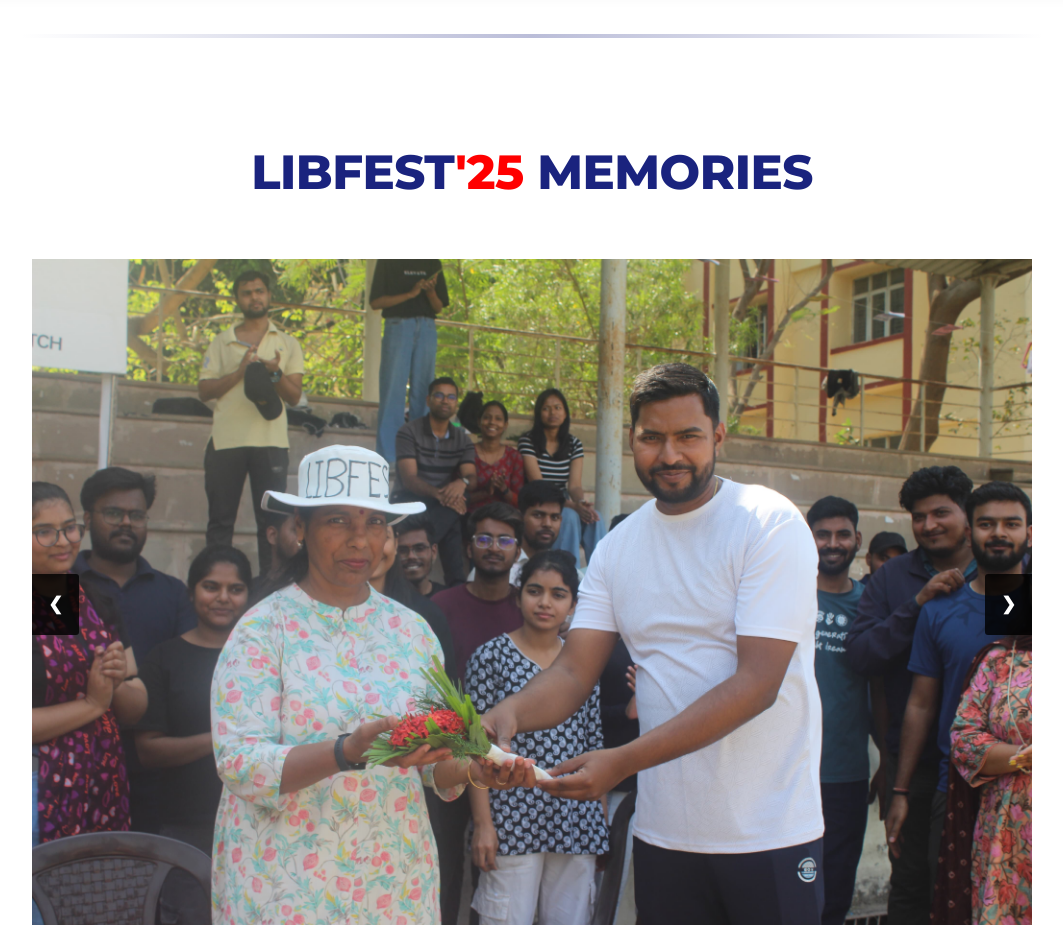
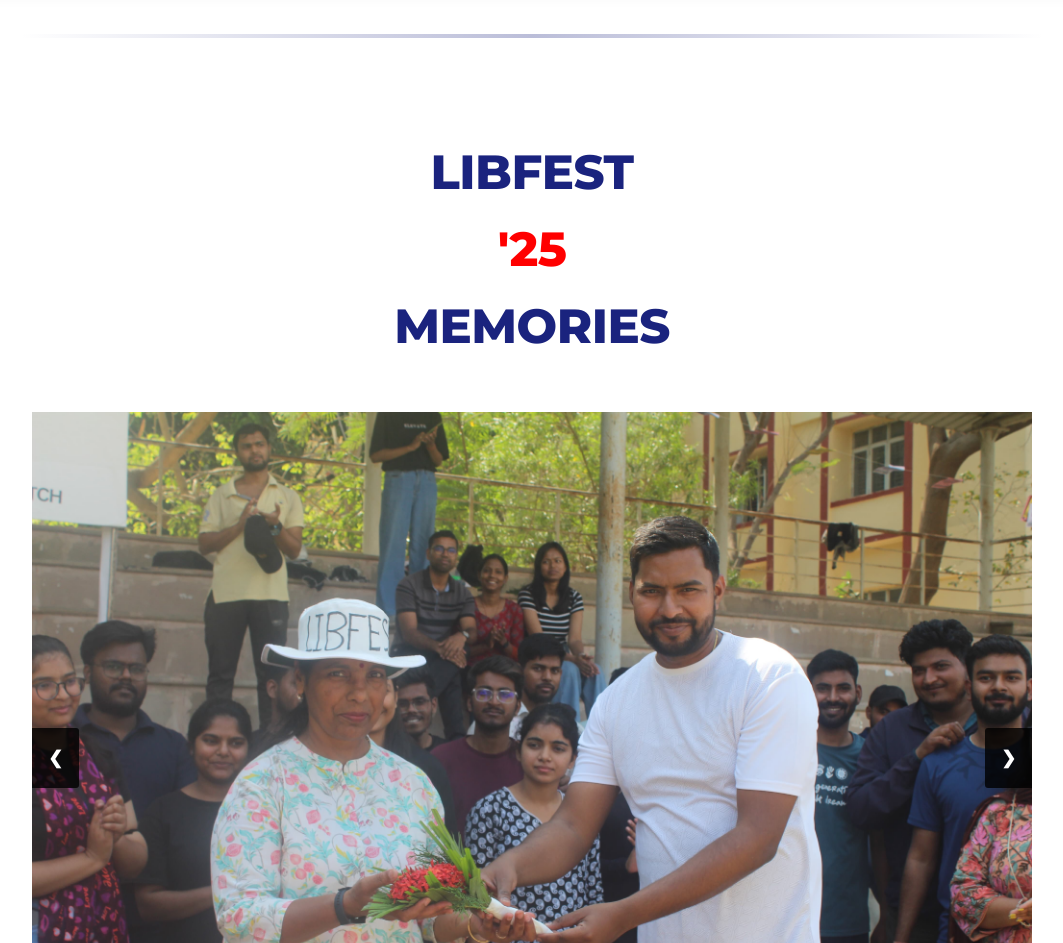
Before and after one commit to ishubham1312/libfest25, a plain HTML site: page index.html in a window 1280 px wide. Shown: the part 1380-2323 px from the top of the page, without its empty margins (108-1171 px from the left). Drawn offline with Linux system fonts and the light colour scheme.

Commit message:
Update index.html

```diff
--- a/index.html
+++ b/index.html
@@ -184,7 +184,7 @@
       <div class="section-separator"></div>
 
      <section id="memories" class="memories-section">
-        <h2>LIBFEST<span class="year-24">'25</span> MEMORIES</h2>
+        <h2>LIBFEST<p style="color:red;">'25</p> MEMORIES</h2>
         <div class="slideshow-container">
             <div class="mySlides fade">
                 <img src="images/memory/i1.jpg" style="width:100%">
```
